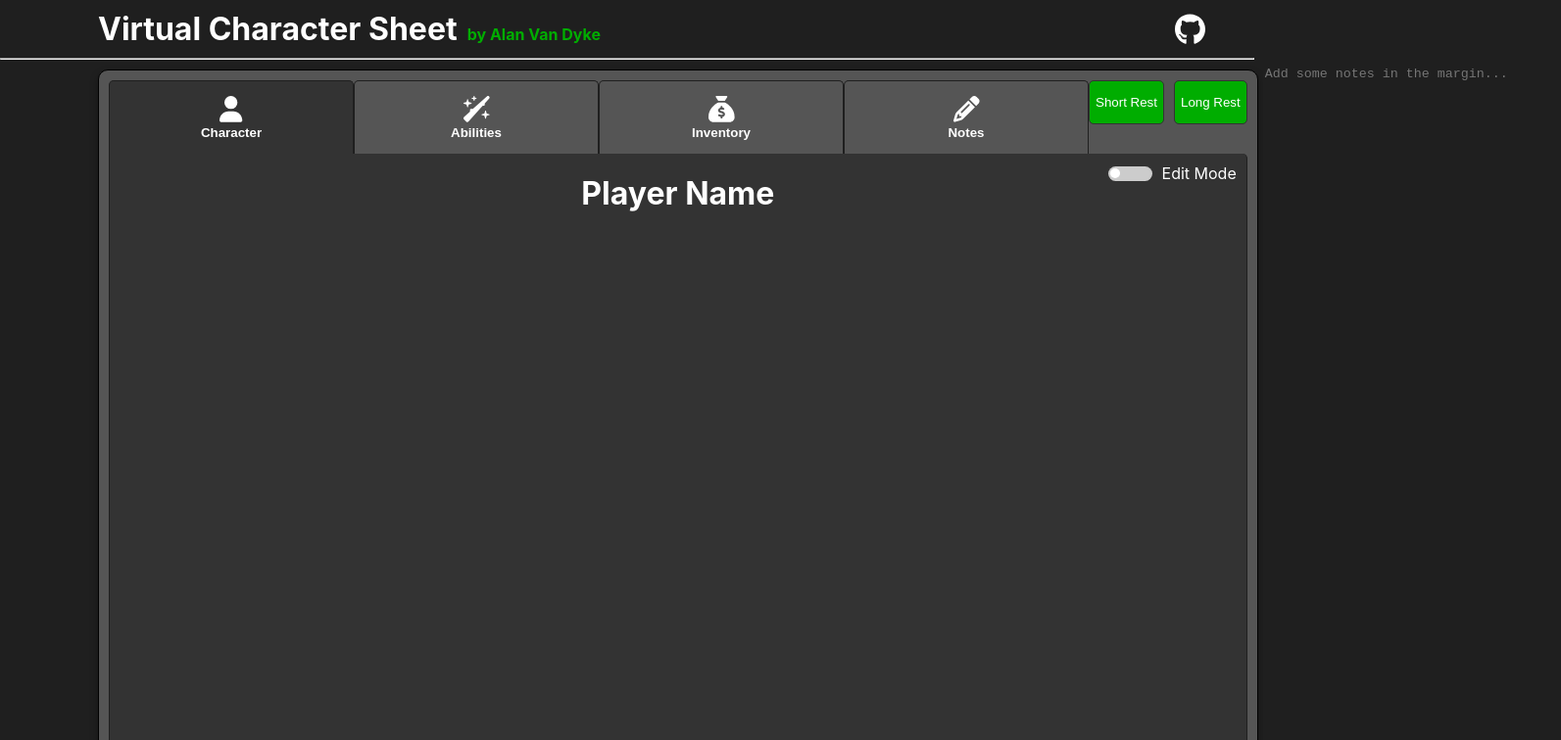
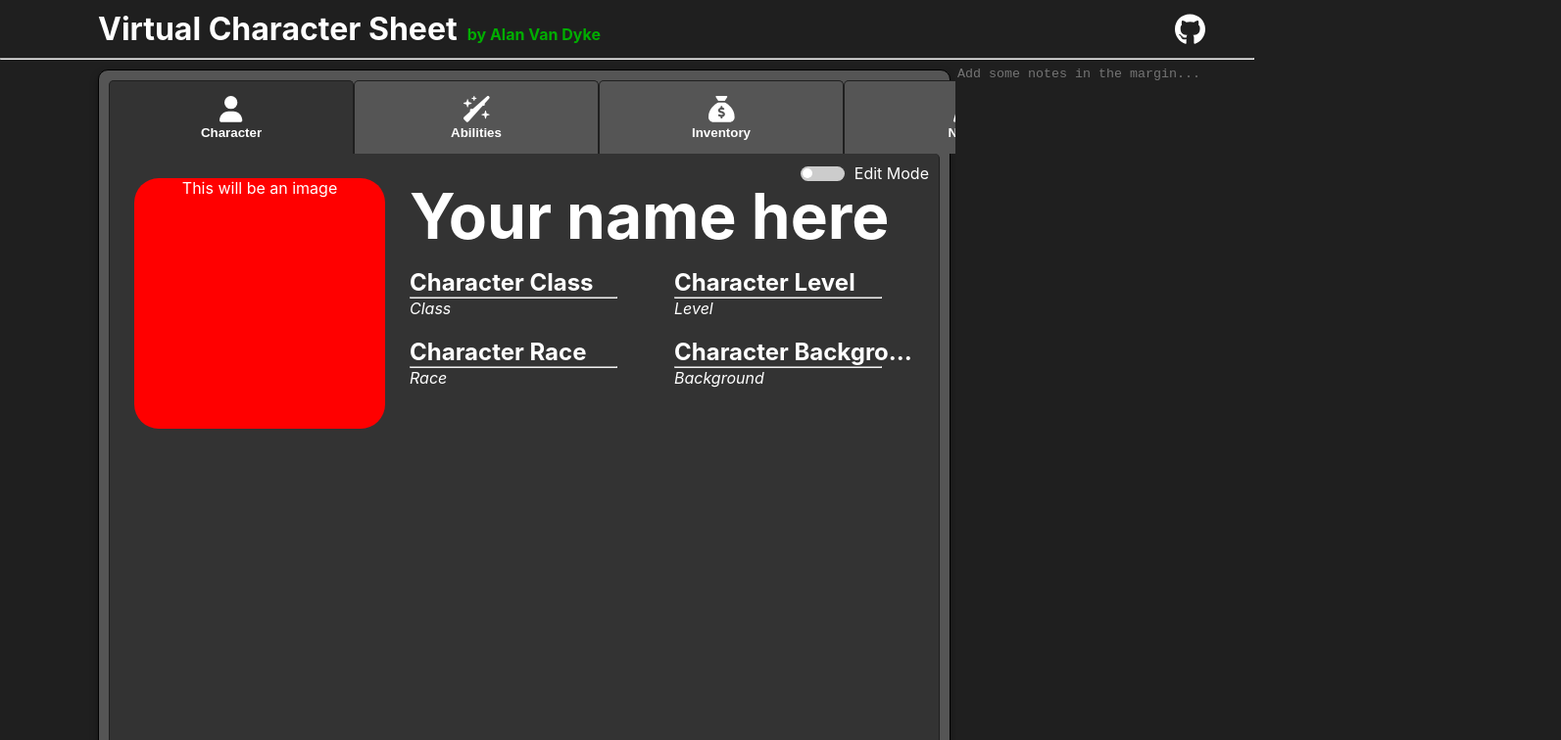
Before and after one commit to Alan-Van-Dyke/virtual-character-sheet, a React (Create React App) app: page / in a window 1280 px wide. Shown: the top 756 px of the page at 98% size, 1593 px wide, since content can reach past the window. Built offline with nearby package versions, Linux system fonts and the light colour scheme.

Commit message:
character tab

```diff
--- a/src/components/CharacterSheet.tsx
+++ b/src/components/CharacterSheet.tsx
@@ -23,7 +23,7 @@ const CharacterSheet = () => {
           { title: "", content: "" },
           { title: "", content: "" },
           { title: "", content: "" },
-        ]); //TODO find a better way to do this
+        ]);
   });
 
   useEffect(() => {
--- a/src/components/CharacterTab.tsx
+++ b/src/components/CharacterTab.tsx
@@ -1,7 +1,7 @@
 import Character from "../model/Character";
 import "../style/CharacterTab.css";
 import ToggleSlider from "./ToggleSlider";
-import { useState } from "react";
+import { useEffect, useState } from "react";
 
 interface CharacterTabProps {
   playerCharacter: Character;
@@ -25,9 +25,47 @@ const CharacterTab = ({
         <p>Edit Mode</p>
       </div>
       {!editModeEnabled ? (
-        <div className="character-name-container">
-          <h1>Player Name</h1>
-        </div>
+        <>
+          <div className="character-picture-container">This will be an image</div>
+          <div className="character-info-container">
+            <h1 className="name-title">{playerCharacter.name || "Your name here"}</h1>
+
+            <div className="character-info-body">
+              <div className="character-info-col-a">
+                <div className="character-info-attribute-box">
+                  <h2>{playerCharacter.charClass || "Character Class"}</h2>
+                  <hr className="character-info-attribute-baseline"></hr>
+                  <p className="character-info-attribute-label">
+                    <i>Class</i>
+                  </p>
+                </div>
+                <div className="character-info-attribute-box">
+                  <h2>{playerCharacter.race || "Character Race"}</h2>
+                  <hr className="character-info-attribute-baseline"></hr>
+                  <p className="character-info-attribute-label">
+                    <i>Race</i>
+                  </p>
+                </div>
+              </div>
+              <div className="character-info-col-a">
+                <div className="character-info-attribute-box">
+                  <h2>{playerCharacter.level || "Character Level"}</h2>
+                  <hr className="character-info-attribute-baseline"></hr>
+                  <p className="character-info-attribute-label">
+                    <i>Level</i>
+                  </p>
+                </div>
+                <div className="character-info-attribute-box">
+                  <h2>{playerCharacter.background || "Character Background"}</h2>
+                  <hr className="character-info-attribute-baseline"></hr>
+                  <p className="character-info-attribute-label">
+                    <i>Background</i>
+                  </p>
+                </div>
+              </div>
+            </div>
+          </div>
+        </>
       ) : (
         //Edit Mode Enabled
         <div>testing</div>
--- a/src/model/Character.ts
+++ b/src/model/Character.ts
@@ -6,8 +6,7 @@ class Character {
     background: string;
     alignment: string;
     marginNotes: string;
-    characterNotes: {title:string, content:string}[]
-
+    characterNotes: {title:string, content:string}[];
     constructor(name: string, charClass: string, level: string, race: string, background: string, alignment: string, marginNotes: string, characterNotes: {title:string, content:string}[]){
         this.name = name;
         this.charClass = charClass;
--- a/src/style/CharacterSheet.css
+++ b/src/style/CharacterSheet.css
@@ -7,6 +7,7 @@
 
 .character-sheet-main {
   flex-grow: 1;
+  max-width:calc(100% - 300px);
   margin-right: 5px;
 }
 .character-sheet-margin {
--- a/src/style/CharacterTab.css
+++ b/src/style/CharacterTab.css
@@ -5,12 +5,79 @@
   height: 100%;
   padding: 0;
   margin: 0;
+  max-width: 100%;
 }
 
-.character-name-container {
+.character-picture-container {
+  height: 256px;
+  width: 256px;
+  margin: 25px;
+  border-radius: 25px;
+  background-color: red;
+  flex-shrink: 0;
+  cursor: pointer;
+
+  text-align:center;
+}
+
+.character-info-container {
   display: flex;
+  flex-direction: column;
+  flex-grow: 1;
+  flex-shrink: 1;
+  overflow: hidden;
+  max-width: 100%;
+  height: 256px;
+  margin-top: 25px;
+  margin-bottom: 25px;
+}
+
+.character-info-header {
+  display: flex;
+  justify-content: space-between;
+  max-width: calc(100% - 306px);
+}
+
+.character-info-body {
+  display: flex;
+
+
+}
+
+.character-info-body h2 {
+  width: 95%;
+  overflow: hidden;
+  text-overflow: ellipsis;
+  white-space: nowrap;
+}
+
+.character-info-col-a {
+  display: flex;
+  flex-direction: column;
+  width: 50%;
+}
+
+.name-title {
+  font-size: 4em;
   width: 100%;
-  justify-content: center;
+  overflow: hidden;
+  text-overflow: ellipsis;
+  white-space: nowrap;
+  margin: 0 0 5px 0;
+}
+
+.character-info-attribute-box {
+    margin: 10px;
+    margin-left: 0px;
+}
+
+.character-info-attribute-box h2, p {
+    margin: 0;
+}
+
+.character-info-attribute-baseline {
+    width: calc(100% - 50px);
+    margin: 0px;
 }
 
 .edit-mode-toggle-container {
```
Also changed, not shown: public/placeholder.png (added).
